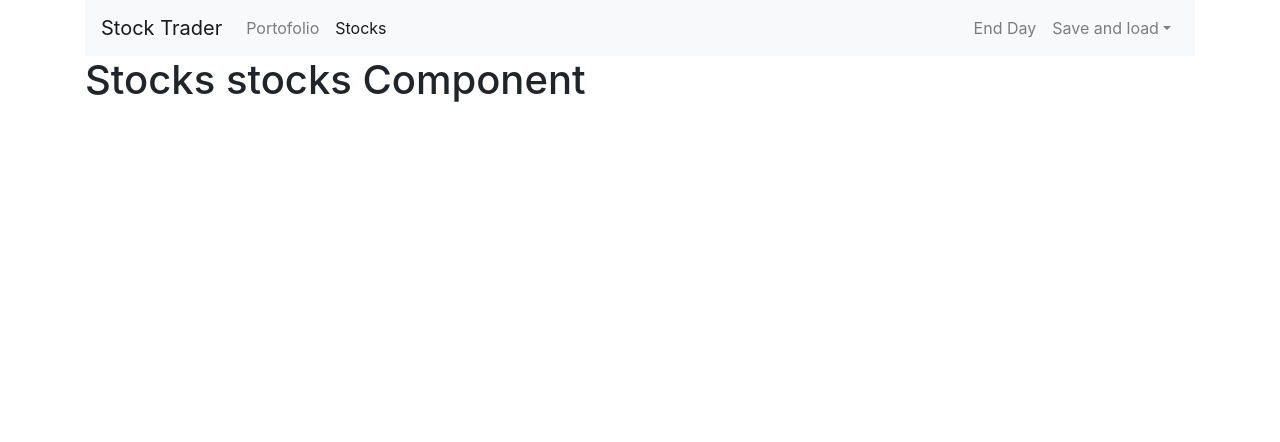
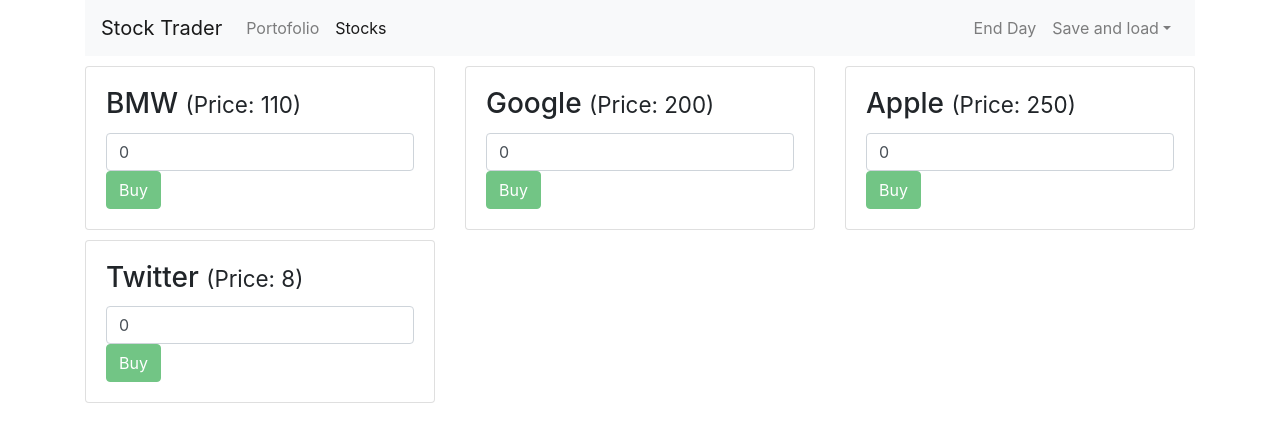
Before and after one commit to Techbinator/vue-typescript-playground, a Vue app: page /stocks in a window 1280 px wide. Shown: the top 442 px of the page. Built offline with nearby package versions, Linux system fonts and the light colour scheme.

Commit message:
Implement basic functionality using local state

```diff
--- a/src/components/stocks/Stock.vue
+++ b/src/components/stocks/Stock.vue
@@ -1,3 +1,56 @@
 <template>
-  <h1>Stocks stock Component</h1>
+  <div class="col-sm-6 col-md-4 stock">
+    <div class="card">
+      <div class="card-body">
+        <h3 class="card-title">
+          {{ stock.name }}
+          <small>(Price: {{ stock.price }})</small>
+        </h3>
+        <div>
+          <input placeholder="quantity" type="number" class="form-control" v-model="quantity" />
+        </div>
+        <div>
+          <button class="btn btn-success" :disabled="quantity <=0" @click="buyStock">Buy</button>
+        </div>
+      </div>
+    </div>
+  </div>
 </template>
+
+
+<script lang="ts">
+import Vue from "vue";
+interface IStock {
+  id: number;
+  price: number;
+  name: string;
+}
+export default Vue.extend({
+  data() {
+    return {
+      quantity: "0"
+    };
+  },
+  props: {
+    stock: {
+      type: Object as () => IStock
+    }
+  },
+  methods: {
+    buyStock() {
+      const order = {
+        stockId: this.stock.id,
+        stockPrice: this.stock.price,
+        quantity: parseInt(this.quantity)
+      };
+      this.quantity = "0";
+    }
+  }
+});
+</script>
+
+<style lang="scss" scoped>
+.stock {
+  margin-top: 10px;
+}
+</style>
--- a/src/components/stocks/Stocks.vue
+++ b/src/components/stocks/Stocks.vue
@@ -1,3 +1,42 @@
 <template>
-  <h1>Stocks stocks Component</h1>
+  <div class="row">
+    <stock :stock="stock" v-for="stock in stocks" :key="stock.id" />
+  </div>
 </template>
+
+<script lang="ts">
+import Vue from "vue";
+import Stock from "./Stock.vue";
+
+export default Vue.extend({
+  components: {
+    stock: Stock
+  },
+  data() {
+    return {
+      stocks: [
+        {
+          id: 1,
+          name: "BMW",
+          price: 110
+        },
+        {
+          id: 2,
+          name: "Google",
+          price: 200
+        },
+        {
+          id: 3,
+          name: "Apple",
+          price: 250
+        },
+        {
+          id: 4,
+          name: "Twitter",
+          price: 8
+        }
+      ]
+    };
+  }
+});
+</script>
```
